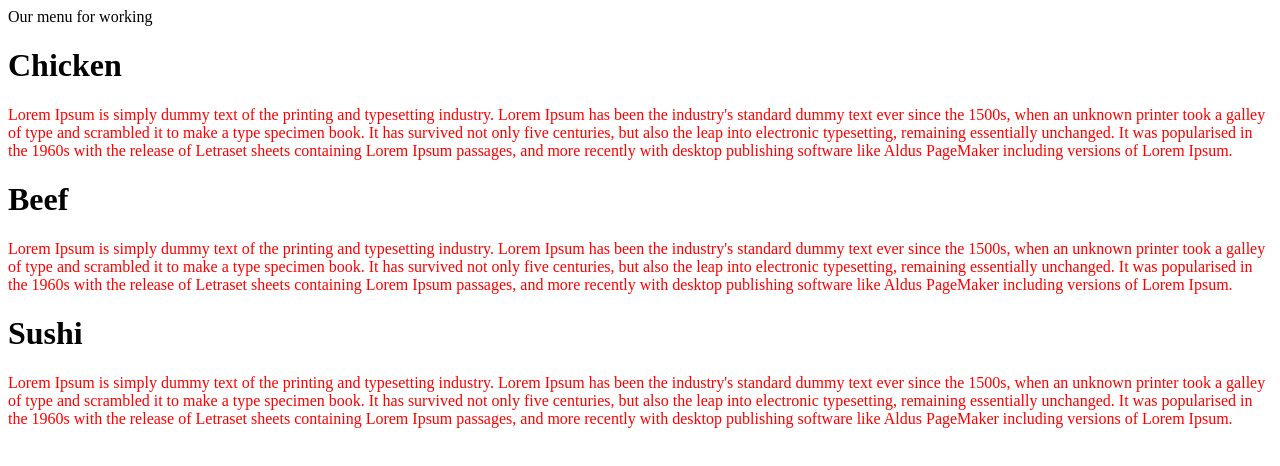
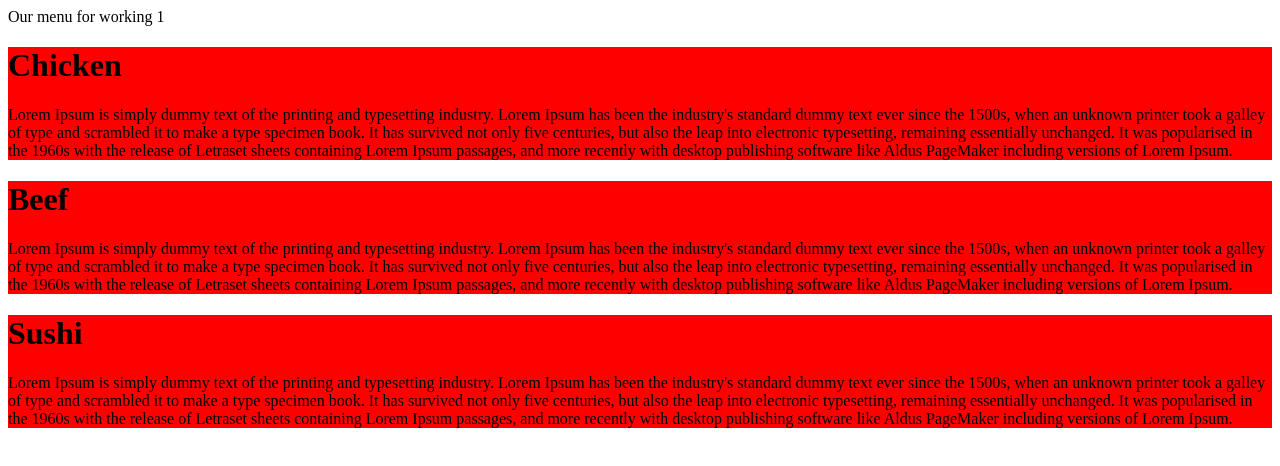
Before and after one commit to trangtran1010/Coursera-test, a plain HTML site: page module2-solution/index.html in a window 1280 px wide. Drawn offline with Linux system fonts and the light colour scheme.

Commit message:
commit 1

```diff
--- a/module2-solution/css/style.css
+++ b/module2-solution/css/style.css
@@ -1,6 +1,7 @@
 .textColor{
-    color: red;
+    color: black;
 }
 .textBox{
     border-color: black;
+    background-color: red;
 }
--- a/module2-solution/index.html
+++ b/module2-solution/index.html
@@ -4,7 +4,7 @@
 <link   rel="stylesheet"  href='css/style.css'  >
 </head>
 <body>
-<header>Our menu for working</header>
+<header>Our menu for working 1</header>
 <div class="textBox">
     <h1>Chicken</h1>
     <p class="textColor">Lorem Ipsum is simply dummy text of the printing and typesetting industry. Lorem Ipsum has been the industry's standard dummy text ever since the 1500s, when an unknown printer took a galley of type and scrambled it to make a type specimen book. It has survived not only five centuries, but also the leap into electronic typesetting, remaining essentially unchanged. It was popularised in the 1960s with the release of Letraset sheets containing Lorem Ipsum passages, and more recently with desktop publishing software like Aldus PageMaker including versions of Lorem Ipsum.</p>
```
